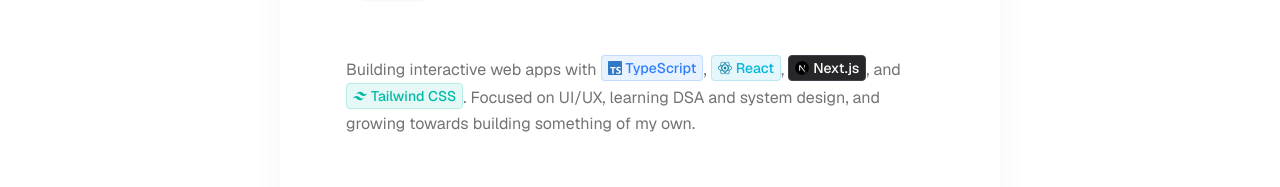
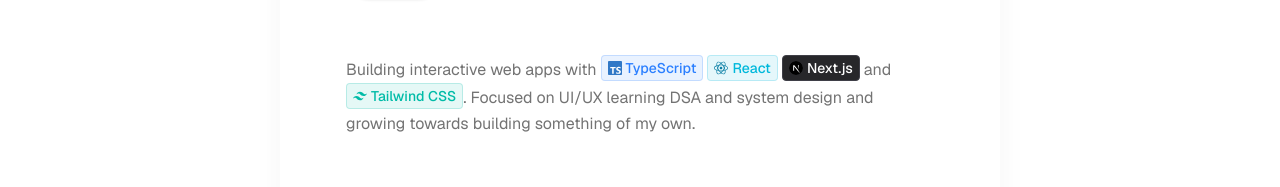
Before and after one commit to piyushhvarma/portfolio-pyt, a Next.js app: page / in a window 1280 px wide. Shown: the part 276-463 px from the top of the page. Built offline with nearby package versions, Linux system fonts and the light colour scheme; no server answers; the database is empty.

Commit message:
style: remove commas from bio description

```diff
--- a/src/app/about/page.tsx
+++ b/src/app/about/page.tsx
@@ -31,19 +31,19 @@ export default function AboutPage() {
               <span className="inline-flex items-center gap-1 rounded bg-blue-500/10 px-1.5 py-0.5 text-sm font-medium text-blue-500 border border-blue-500/20">
                 <Typescript className="size-3.5" /> TypeScript
               </span>
-              {", "}
+              {" "}
               <span className="inline-flex items-center gap-1 rounded bg-cyan-500/10 px-1.5 py-0.5 text-sm font-medium text-cyan-500 border border-cyan-500/20">
                 <ReactLight className="size-3.5" /> React
               </span>
-              {", "}
+              {" "}
               <span className="inline-flex items-center gap-1 rounded bg-zinc-800 px-1.5 py-0.5 text-sm font-medium text-white border border-zinc-700 dark:bg-white/10 dark:text-white dark:border-white/20">
                 <NextjsIconDark className="size-3.5" /> Next.js
               </span>
-              {", and "}
+              {" and "}
               <span className="inline-flex items-center gap-1 rounded bg-teal-500/10 px-1.5 py-0.5 text-sm font-medium text-teal-500 border border-teal-500/20">
                 <Tailwind className="size-3.5" /> Tailwind CSS
               </span>
-              . Focused on UI/UX, learning DSA and system design, and growing towards building something of my own.
+              . Focused on UI/UX learning DSA and system design and growing towards building something of my own.
             </p>
           </div>
         </BlurFade>
--- a/src/app/page.tsx
+++ b/src/app/page.tsx
@@ -61,19 +61,19 @@ export default function Page() {
               <span className="inline-flex items-center gap-1 rounded bg-blue-500/10 px-1.5 py-0.5 text-sm font-medium text-blue-500 border border-blue-500/20">
                 <Typescript className="size-3.5" /> TypeScript
               </span>
-              {", "}
+              {" "}
               <span className="inline-flex items-center gap-1 rounded bg-cyan-500/10 px-1.5 py-0.5 text-sm font-medium text-cyan-500 border border-cyan-500/20">
                 <ReactLight className="size-3.5" /> React
               </span>
-              {", "}
+              {" "}
               <span className="inline-flex items-center gap-1 rounded bg-zinc-800 px-1.5 py-0.5 text-sm font-medium text-white border border-zinc-700 dark:bg-white/10 dark:text-white dark:border-white/20">
                 <NextjsIconDark className="size-3.5" /> Next.js
               </span>
-              {", and "}
+              {" and "}
               <span className="inline-flex items-center gap-1 rounded bg-teal-500/10 px-1.5 py-0.5 text-sm font-medium text-teal-500 border border-teal-500/20">
                 <Tailwind className="size-3.5" /> Tailwind CSS
               </span>
-              . Focused on UI/UX, learning DSA and system design, and growing towards building something of my own.
+              . Focused on UI/UX learning DSA and system design and growing towards building something of my own.
             </p>
           </div>
         </BlurFade>
```
